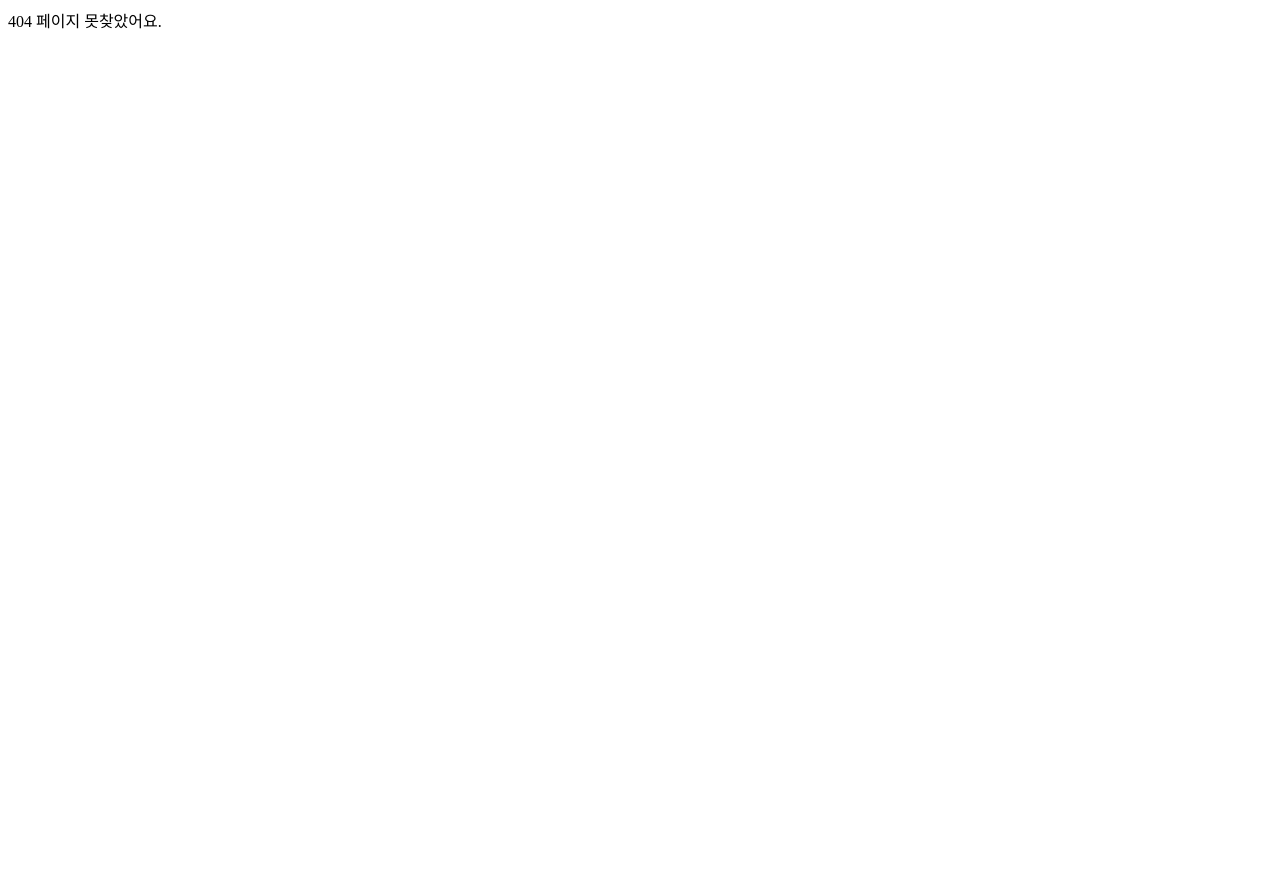
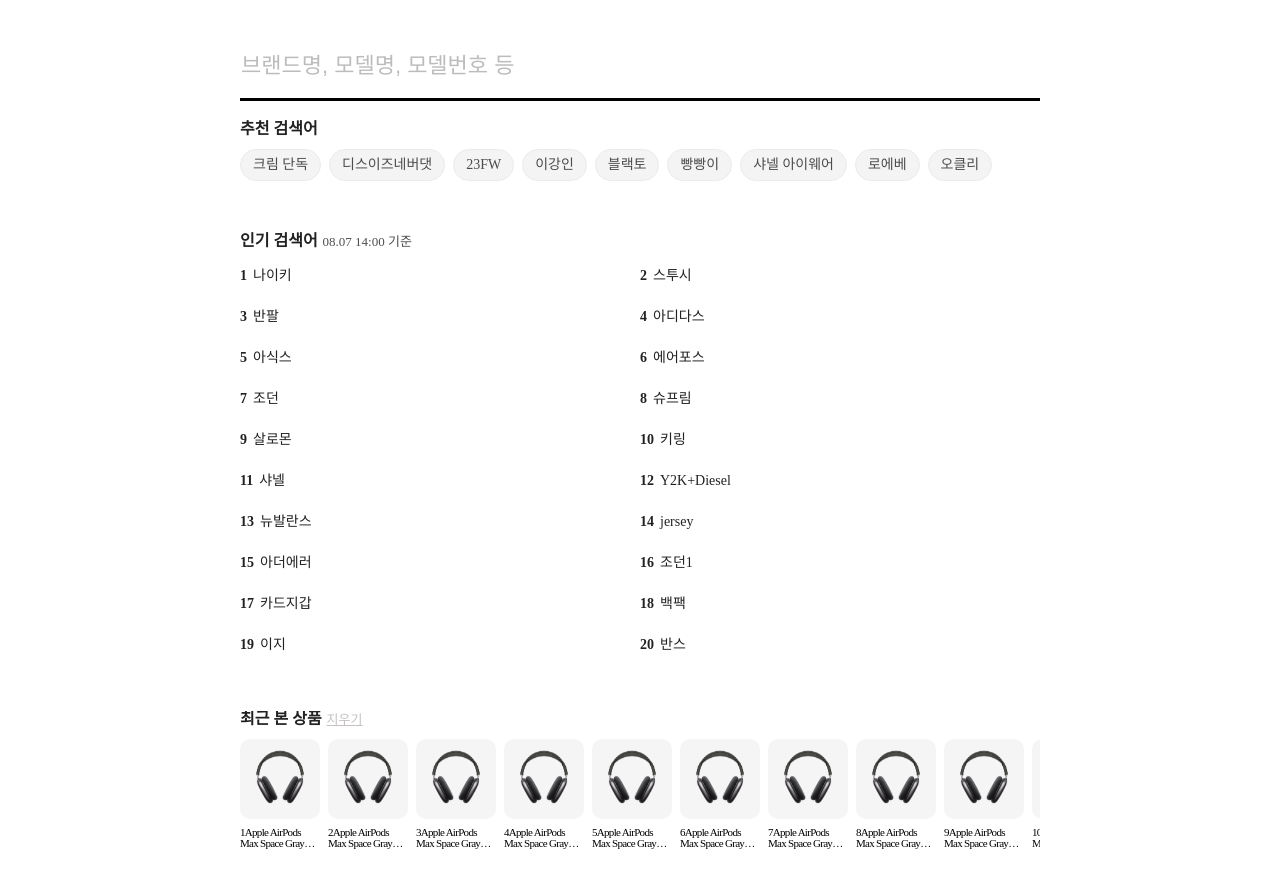
Before and after one commit to Clone-Kream/Clone-Kream, a React (Create React App) app: page /search in a window 1280 px wide. Before the commit this address had no page. Shown: the top 888 px of the page. Before the commit the page ends 800 px from the top, so only its background shows below. Built offline with nearby package versions, Linux system fonts and the light colour scheme.

Commit message:
feat #4 : search page 레이아웃 완료, 디바운싱 미구현

```diff
--- a/package.json
+++ b/package.json
@@ -14,6 +14,7 @@
     "react-router-dom": "^6.14.2",
     "react-scripts": "5.0.1",
     "styled-components": "^6.0.7",
+    "styled-reset": "^4.5.1",
     "web-vitals": "^2.1.0"
   },
   "scripts": {
--- a/public/index.html
+++ b/public/index.html
@@ -1,5 +1,5 @@
 <!DOCTYPE html>
-<html lang="en">
+<html lang="en" style="font-size: 62.5%">
   <head>
     <meta charset="utf-8" />
     <link rel="icon" href="%PUBLIC_URL%/favicon.ico" />
--- a/src/App.js
+++ b/src/App.js
@@ -10,12 +10,14 @@
   LoginPage,
   MyPage,
   NotFoundPage,
+  SearchPage,
 } from "./pages";
+import GlobalStyle from "./global/GlobalStyle";
 
 function App() {
   return (
-    <>
     <Router>
+      <GlobalStyle />
       <Routes>
         <Route path="/" element={<MainPage />} />
         <Route path="/shop" element={<ShopPage />} />
@@ -24,10 +26,10 @@
         <Route path="/style/:styleId" element={<StyleDetailPage />} />
         <Route path="/login" element={<LoginPage />} />
         <Route path="/myPage" element={<MyPage />} />
+        <Route path="/search" element={<SearchPage />} />
         <Route path="*" element={<NotFoundPage />} />
       </Routes>
     </Router>
-    </>
   );
 }
 
--- /dev/null
+++ b/src/components/search/SearchWrap.jsx
@@ -0,0 +1,78 @@
+import React, { useEffect } from "react";
+import * as S from "./search.style";
+import { propose, popular, recent } from "./search.data";
+
+const SearchWrap = () => {
+  /** 추천 검색어 뿌려주는 함수 */
+  const getPropose = () => {
+    return propose.map((el, index) => <li key={index}>{el}</li>);
+  };
+
+  /** 인기 검색어 뿌려주는 함수 */
+  const getPopular = () => {
+    return popular.map((el, index) => (
+      <li key={el.id}>
+        <span>{index + 1}</span>
+        {el.name}
+      </li>
+    ));
+  };
+
+  /** 최근 본 상품 뿌려주는 함수*/
+  const getRecent = () => {
+    return recent.map((el, index) => (
+      <li key={index}>
+        <img src={el.img} alt={el.alt} />
+        <span>{el.desc}</span>
+      </li>
+    ));
+  };
+
+  /** 월,일,시 구해줘서 object로 return 해주는 함수 */
+  const getNowTime = () => {
+    const month = new Date().getMonth() + 1;
+    const formatMonth = month.toString().padStart(2, 0);
+    const day = new Date().getDate().toString().padStart(2, 0);
+    const hour = new Date().getHours().toString().padStart(2, 0);
+    return { formatMonth, day, hour };
+  };
+  useEffect(() => {
+    getNowTime();
+  }, []);
+
+  const { formatMonth: month, day, hour } = getNowTime();
+  return (
+    <S.Container>
+      <S.SearchBox>
+        <input type="text" placeholder="브랜드명, 모델명, 모델번호 등" />
+      </S.SearchBox>
+
+      <S.SectionList>
+        <S.ProposeBox>
+          <S.Label>추천 검색어</S.Label>
+          <ul>{getPropose()}</ul>
+        </S.ProposeBox>
+
+        <S.PopularBox>
+          <div className="popular-meta">
+            <S.Label>인기 검색어</S.Label>
+            <span>
+              {month}.{day} {hour}:00 기준
+            </span>
+          </div>
+          <ul>{getPopular()}</ul>
+        </S.PopularBox>
+
+        <S.RecentBox>
+          <div className="recent-meta">
+            <S.Label>최근 본 상품</S.Label>
+            <span>지우기</span>
+          </div>
+          <ul>{getRecent()}</ul>
+        </S.RecentBox>
+      </S.SectionList>
+    </S.Container>
+  );
+};
+
+export default SearchWrap;
--- /dev/null
+++ b/src/components/search/search.data.js
@@ -0,0 +1,150 @@
+import itemImg from "../../asset/item1.webp";
+
+export const propose = [
+  "크림 단독",
+  "디스이즈네버댓",
+  "23FW",
+  "이강인",
+  "블랙토",
+  "빵빵이",
+  "샤넬 아이웨어",
+  "로에베",
+  "오클리",
+];
+
+export const popular = [
+  {
+    id: 1,
+    name: "나이키",
+  },
+  {
+    id: 2,
+    name: "스투시",
+  },
+  {
+    id: 3,
+    name: "반팔",
+  },
+  {
+    id: 4,
+    name: "아디다스",
+  },
+  {
+    id: 5,
+    name: "아식스",
+  },
+  {
+    id: 6,
+    name: "에어포스",
+  },
+  {
+    id: 7,
+    name: "조던",
+  },
+  {
+    id: 8,
+    name: "슈프림",
+  },
+  {
+    id: 9,
+    name: "살로몬",
+  },
+  {
+    id: 10,
+    name: "키링",
+  },
+  {
+    id: 11,
+    name: "샤넬",
+  },
+  {
+    id: 12,
+    name: "Y2K+Diesel",
+  },
+  {
+    id: 13,
+    name: "뉴발란스",
+  },
+  {
+    id: 14,
+    name: "jersey",
+  },
+  {
+    id: 15,
+    name: "아더에러",
+  },
+  {
+    id: 16,
+    name: "조던1",
+  },
+  {
+    id: 17,
+    name: "카드지갑",
+  },
+  {
+    id: 18,
+    name: "백팩",
+  },
+  {
+    id: 19,
+    name: "이지",
+  },
+  {
+    id: 20,
+    name: "반스",
+  },
+];
+
+// 추후 localStorage로 최근 본 데이터로 수정
+export const recent = [
+  {
+    img: itemImg,
+    desc: "1Apple AirPods Max Space Gray (Korean Ver.)",
+    alt: "에어팟",
+  },
+  {
+    img: itemImg,
+    desc: "2Apple AirPods Max Space Gray (Korean Ver.)",
+    alt: "에어팟",
+  },
+  {
+    img: itemImg,
+    desc: "3Apple AirPods Max Space Gray (Korean Ver.)",
+    alt: "에어팟",
+  },
+  {
+    img: itemImg,
+    desc: "4Apple AirPods Max Space Gray (Korean Ver.)",
+    alt: "에어팟",
+  },
+  {
+    img: itemImg,
+    desc: "5Apple AirPods Max Space Gray (Korean Ver.)",
+    alt: "에어팟",
+  },
+  {
+    img: itemImg,
+    desc: "6Apple AirPods Max Space Gray (Korean Ver.)",
+    alt: "에어팟",
+  },
+  {
+    img: itemImg,
+    desc: "7Apple AirPods Max Space Gray (Korean Ver.)",
+    alt: "에어팟",
+  },
+  {
+    img: itemImg,
+    desc: "8Apple AirPods Max Space Gray (Korean Ver.)",
+    alt: "에어팟",
+  },
+  {
+    img: itemImg,
+    desc: "9Apple AirPods Max Space Gray (Korean Ver.)",
+    alt: "에어팟",
+  },
+  {
+    img: itemImg,
+    desc: "10Apple AirPods Max Space Gray (Korean Ver.)",
+    alt: "에어팟",
+  },
+];
--- /dev/null
+++ b/src/components/search/search.style.js
@@ -0,0 +1,134 @@
+import { styled } from "styled-components";
+
+export const Container = styled.div`
+  width: 100%;
+  padding-top: 5rem;
+  width: 80rem;
+  margin: 0 auto 5rem;
+`;
+
+export const Label = styled.label`
+  color: #222;
+  font-size: 1.6rem;
+  font-weight: 700;
+`;
+
+export const SearchBox = styled.div`
+  width: 100%;
+  height: 4.8rem;
+  border-bottom: 3px solid #000;
+  input {
+    width: 100%;
+    padding: 0 0 0 0.1rem;
+    border: none;
+    height: 2.9rem;
+    color: #000;
+    font-size: 2.4rem;
+    font-weight: 700;
+    outline: none;
+    &::placeholder {
+      color: #bcbcbc;
+      font-weight: 400;
+      font-size: 2.2rem;
+    }
+  }
+`;
+
+export const SectionList = styled.div`
+  margin-top: 2rem;
+`;
+
+export const ProposeBox = styled.div`
+  padding-bottom: 4rem;
+  ul {
+    display: flex;
+    margin-top: 1.2rem;
+  }
+  li {
+    background-color: #f4f4f4;
+    border: 1px solid #ebebeb;
+    border-radius: 2rem;
+    color: rgba(34, 34, 34, 0.8);
+    font-size: 1.4rem;
+    padding: 0.8rem 1.2rem;
+    margin: 0 8px 12px 0;
+    cursor: pointer;
+  }
+`;
+
+export const PopularBox = styled.div`
+  padding-bottom: 4rem;
+  .popular-meta {
+    display: flex;
+    align-items: center;
+    margin-bottom: 1.2rem;
+    gap: 0.5rem;
+    span {
+      color: rgba(34, 34, 34, 0.8);
+      font-size: 1.3rem;
+    }
+  }
+  ul {
+    display: flex;
+    flex-wrap: wrap;
+    li {
+      cursor: pointer;
+      width: 50%;
+      height: 4.1rem;
+      padding: 4px 0 16px;
+      font-size: 14px;
+      display: flex;
+      align-items: center;
+      color: #222;
+      font-weight: 400;
+      box-sizing: border-box;
+      span {
+        font-weight: 600;
+        margin-right: 6px;
+      }
+    }
+  }
+`;
+
+export const RecentBox = styled.div`
+  overflow-x: auto;
+  overflow-y: hidden;
+  .recent-meta {
+    display: flex;
+    align-items: center;
+    gap: 0.5rem;
+    margin-bottom: 1.2rem;
+    span {
+      font-size: 1.3rem;
+      color: #c6c1c1;
+      text-decoration: underline;
+      cursor: pointer;
+    }
+  }
+  ul {
+    display: flex;
+    padding-bottom: 1.5rem;
+    li {
+      width: 8rem;
+      margin-right: 0.8rem;
+      cursor: pointer;
+
+      img {
+        width: 8rem;
+        height: 8rem;
+        border-radius: 1rem;
+      }
+      span {
+        -webkit-box-orient: vertical;
+        -webkit-line-clamp: 2;
+        display: -webkit-box;
+        font-size: 1.1rem;
+        letter-spacing: -0.7px;
+        margin-top: 0.6rem;
+        overflow: hidden;
+        text-overflow: ellipsis;
+        word-break: keep-all;
+      }
+    }
+  }
+`;
--- /dev/null
+++ b/src/global/GlobalStyle.jsx
@@ -0,0 +1,13 @@
+import { createGlobalStyle } from "styled-components";
+import reset from "styled-reset";
+
+const GlobalStyle = createGlobalStyle`
+  // web font
+  :root{}
+
+  // reset CSS
+  ${reset}
+
+`;
+
+export default GlobalStyle;
--- a/src/index.js
+++ b/src/index.js
@@ -5,13 +5,5 @@
 import reportWebVitals from "./reportWebVitals";
 
 const root = ReactDOM.createRoot(document.getElementById("root"));
-root.render(
-  // <React.StrictMode>
-  <App />
-  //</React.StrictMode>
-);
-
-// If you want to start measuring performance in your app, pass a function
-// to log results (for example: reportWebVitals(console.log))
-// or send to an analytics endpoint. Learn more: https://bit.ly/CRA-vitals
+root.render(<App />);
 reportWebVitals();
--- /dev/null
+++ b/src/pages/SearchPage.jsx
@@ -0,0 +1,7 @@
+import SearchWrap from "../components/search/SearchWrap";
+
+const SearchPage = () => {
+  return <SearchWrap />;
+};
+
+export default SearchPage;
--- a/src/pages/index.js
+++ b/src/pages/index.js
@@ -6,6 +6,7 @@
 import ShopPage from "./ShopPage";
 import StyleDetailPage from "./StyleDetailPage";
 import StylePage from "./StylePage";
+import SearchPage from "./SearchPage";
 
 export {
   LoginPage,
@@ -16,4 +17,5 @@
   ShopPage,
   StyleDetailPage,
   StylePage,
+  SearchPage,
 };
```
Also changed, not shown: src/asset/item1.webp (added), 1 other file (tests, documents, lock files or other folders). Lines whose indentation alone changed are shown as unchanged.
